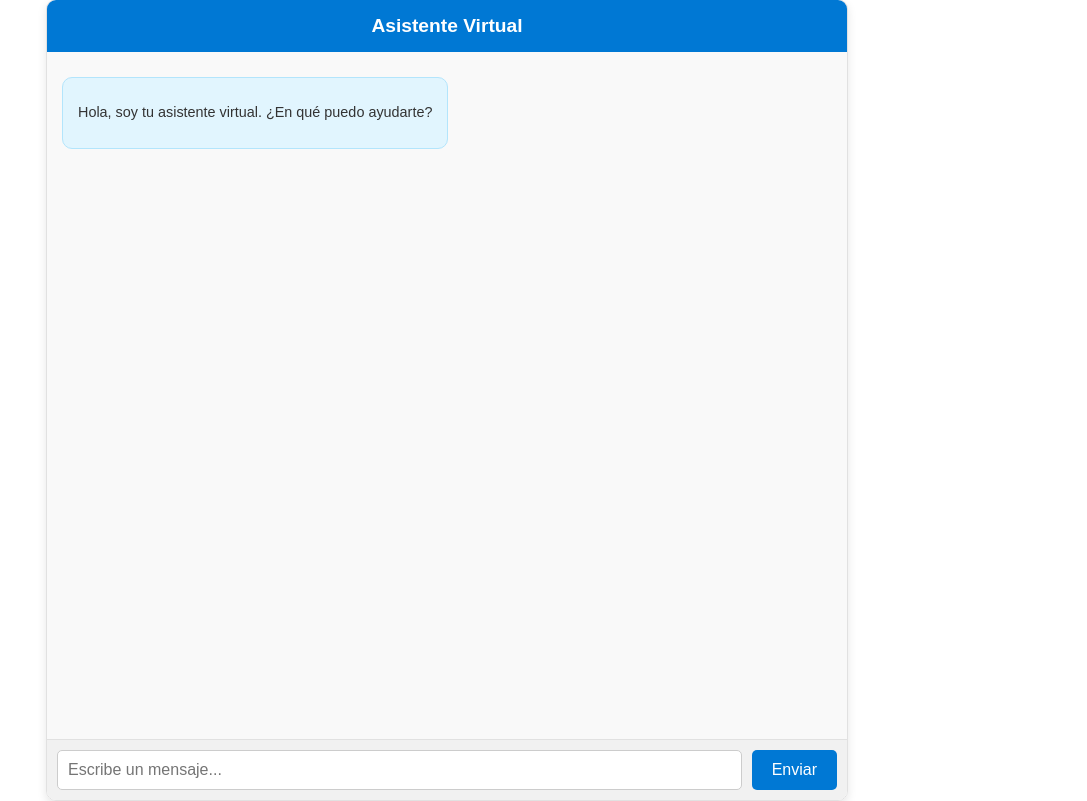
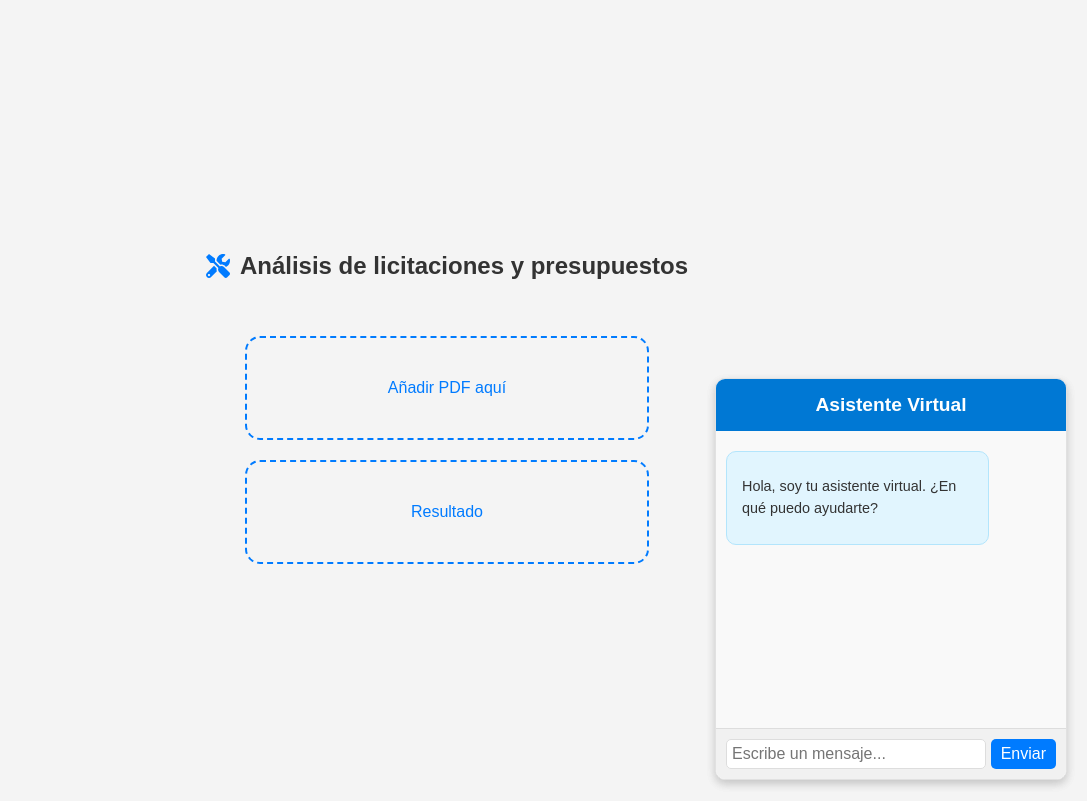
Before and after one commit to Arstac/chatbot-frontend, a React (Create React App) app: page / in a window 1280 px wide. Shown: the whole page, without its empty margins (193-1280 px from the left). Built offline with nearby package versions, Linux system fonts and the light colour scheme.

Commit message:
implemented ne design of chat

```diff
--- a/package.json
+++ b/package.json
@@ -7,9 +7,11 @@
     "@testing-library/react": "^13.4.0",
     "@testing-library/user-event": "^13.5.0",
     "axios": "^1.7.8",
+    "lucide-react": "^0.475.0",
     "plotly.js": "^2.35.2",
     "react": "^18.3.1",
     "react-dom": "^18.3.1",
+    "react-icons": "^5.4.0",
     "react-markdown": "^9.0.1",
     "react-plotly.js": "^2.6.0",
     "react-scripts": "5.0.1",
--- a/public/index.html
+++ b/public/index.html
@@ -1,43 +1,13 @@
 <!DOCTYPE html>
-<html lang="en">
-  <head>
-    <meta charset="utf-8" />
-    <link rel="icon" href="%PUBLIC_URL%/favicon.ico" />
-    <meta name="viewport" content="width=device-width, initial-scale=1" />
-    <meta name="theme-color" content="#000000" />
-    <meta
-      name="description"
-      content="Web site created using create-react-app"
-    />
-    <link rel="apple-touch-icon" href="%PUBLIC_URL%/logo192.png" />
-    <!--
-      manifest.json provides metadata used when your web app is installed on a
-      user's mobile device or desktop. See https://developers.google.com/web/fundamentals/web-app-manifest/
-    -->
-    <link rel="manifest" href="%PUBLIC_URL%/manifest.json" />
-    <!--
-      Notice the use of %PUBLIC_URL% in the tags above.
-      It will be replaced with the URL of the `public` folder during the build.
-      Only files inside the `public` folder can be referenced from the HTML.
+<html lang="es">
+<head>
+    <meta charset="UTF-8">
+    <meta name="viewport" content="width=device-width, initial-scale=1.0">
+    <title>Chatbot</title>
+</head>
+<body>
+    <div id="root"></div>  <!-- Aquí React montará el Chatbot -->
 
-      Unlike "/favicon.ico" or "favicon.ico", "%PUBLIC_URL%/favicon.ico" will
-      work correctly both with client-side routing and a non-root public URL.
-      Learn how to configure a non-root public URL by running `npm run build`.
-    -->
-    <title>React App</title>
-  </head>
-  <body>
-    <noscript>You need to enable JavaScript to run this app.</noscript>
-    <div id="root"></div>
-    <!--
-      This HTML file is a template.
-      If you open it directly in the browser, you will see an empty page.
-
-      You can add webfonts, meta tags, or analytics to this file.
-      The build step will place the bundled scripts into the <body> tag.
-
-      To begin the development, run `npm start` or `yarn start`.
-      To create a production bundle, use `npm run build` or `yarn build`.
-    -->
-  </body>
+    <script src="/static/js/bundle.js"></script>
+</body>
 </html>
--- a/src/App.css
+++ b/src/App.css
@@ -36,3 +36,75 @@
     transform: rotate(360deg);
   }
 }
+
+.header {
+  display: flex;
+  align-items: center;
+  gap: 10px;
+  margin-bottom: 20px;
+}
+
+.header-icon {
+  font-size: 24px;
+  color: #007bff;
+}
+
+.header-title {
+  font-size: 24px;
+  font-weight: bold;
+  color: #333;
+}
+
+
+body {
+    font-family: Arial, sans-serif;
+    display: flex;
+    justify-content: center;
+    align-items: center;
+    height: 100vh;
+    background-color: #f4f4f4;
+    margin: 0;
+    position: relative;
+}
+
+.container {
+    display: flex;
+    flex-direction: column;
+    justify-content: center;
+    align-items: center;
+    gap: 20px;
+}
+
+.placeholder {
+    width: 400px;
+    height: 100px;
+    border: 2px dashed #007bff;
+    display: flex;
+    justify-content: center;
+    align-items: center;
+    color: #007bff;
+    font-size: 1rem;
+    border-radius: 15px; /* Bordes curvos */
+}
+
+.chatbot-container {
+    position: fixed;
+    bottom: 20px;
+    right: 20px;
+    width: 300px;
+    height: 400px;
+    background: white;
+    box-shadow: 0 4px 10px rgba(0, 0, 0, 0.1);
+    border-radius: 10px;
+    overflow: hidden;
+}
+
+.pdf-upload {
+  cursor: pointer;
+  transition: background-color 0.3s, color 0.3s;
+}
+
+.pdf-upload:hover {
+  background-color: #007bff;
+  color: white;
+}
--- a/src/App.js
+++ b/src/App.js
@@ -1,10 +1,57 @@
-import React from 'react';
-import Chatbot from './Chatbot';
+import React, { useRef } from "react";
+import "./App.css";
+import Chatbot from "./Chatbot";
+import { FaTools } from "react-icons/fa";
+import UploadPDFButton from './components/UploadPDFButton';
 
 function App() {
+  const fileInputRef = useRef(null);
+
+  const handleFileClick = () => {
+    fileInputRef.current.click();
+  };
+
+  const handleFileChange = async (event) => {
+    const file = event.target.files[0];
+    if (file && file.type === "application/pdf") {
+      const formData = new FormData();
+      formData.append("file", file);
+      try {
+        const response = await fetch("http://localhost:8000/upload-pdf/", {
+          method: "POST",
+          body: formData,
+        });
+
+        const data = await response.json();
+        document.getElementById("result").innerText = "PDF subido con éxito";
+      } catch (error) {
+        document.getElementById("result").innerText = "Error al subir el PDF";
+      }
+    } else {
+      alert("Por favor, selecciona un archivo PDF válido.");
+    }
+  };
+
   return (
-    <div style={{ display: 'flex', justifyContent: 'center', alignItems: 'center', height: '100vh' }}>
-      <Chatbot />
+    <div className="container">
+      <header className="header">
+        <FaTools className="header-icon" />
+        <h1 className="header-title">Análisis de licitaciones y presupuestos</h1>
+      </header>
+      <input
+        type="file"
+        ref={fileInputRef}
+        style={{ display: "none" }}
+        accept="application/pdf"
+        onChange={handleFileChange}
+      />
+      <div className="placeholder pdf-upload" onClick={handleFileClick}>
+        Añadir PDF aquí
+      </div>
+      <div className="placeholder result" id="result">Resultado</div>
+      <div className="chatbot-container">
+        <Chatbot />
+      </div>
     </div>
   );
 }
--- a/src/Chatbot.css
+++ b/src/Chatbot.css
@@ -121,3 +121,47 @@
     border-left: 5px solid #007bff;
     font-size: 14px;
   }
+
+  .chatbot-container {
+    position: fixed;
+    bottom: 20px;
+    right: 20px;
+    width: 350px;
+    max-height: 50vh;
+    background: white;
+    box-shadow: 0 4px 10px rgba(0, 0, 0, 0.1);
+    border-radius: 10px;
+    overflow: hidden;
+    display: flex;
+    flex-direction: column;
+}
+
+.chatbot-messages {
+    flex-grow: 1;
+    overflow-y: auto;
+    padding: 10px;
+    max-height: 40vh;
+}
+
+.chatbot-input {
+    display: flex;
+    padding: 10px;
+    border-top: 1px solid #ddd;
+}
+
+.chatbot-input input {
+    flex: 1;
+    padding: 5px;
+    border: 1px solid #ddd;
+    border-radius: 5px;
+}
+
+.chatbot-input button {
+    margin-left: 5px;
+    background: #007bff;
+    color: white;
+    border: none;
+    padding: 5px 10px;
+    cursor: pointer;
+    border-radius: 5px;
+}
--- a/src/Chatbot.js
+++ b/src/Chatbot.js
@@ -11,7 +11,6 @@ function Chatbot() {
     { sender: 'bot', text: 'Hola, soy tu asistente virtual. ¿En qué puedo ayudarte?', type: 'text' },
   ]);
   const [input, setInput] = useState('');
-  const [expandedMessage, setExpandedMessage] = useState(null);
   const messagesEndRef = useRef(null);
 
   const scrollToBottom = () => {
@@ -24,10 +23,6 @@ function Chatbot() {
     scrollToBottom();
   }, [messages]);
 
-  const toggleDetails = (index) => {
-    setExpandedMessage(expandedMessage === index ? null : index);
-  };
-
   const handleSend = async () => {
     if (input.trim() === '') return;
 
@@ -36,42 +31,22 @@ function Chatbot() {
     setInput('');
 
     try {
-      let botResponse;
-      let endpoint = null;
+      const response = await axios.post(API_BASE_URL, {
+        message: input,
+      });
 
-      if (input.toLowerCase().includes('costo final')) {
-        endpoint = `${API_BASE_URL}/costo_final/`;
-      } else if (input.toLowerCase().includes('duración real')) {
-        endpoint = `${API_BASE_URL}/duracion_real/`;
-      } else if (input.toLowerCase().includes('satisfacción cliente')) {
-        endpoint = `${API_BASE_URL}/satisfaccion_cliente/`;
-      } else if (input.toLowerCase().includes('desviación presupuestaria')) {
-        endpoint = `${API_BASE_URL}/desviacion_presupuestaria/`;
-      }
+      const { response: botResponse, type } = response.data;
 
-      if (endpoint) {
-        const requestData = {
-          features: [100, 1, 2000, 0, 1, 50, 75]
-        };
-        const response = await axios.post(endpoint, requestData);
-        botResponse = response.data;
+      console.log("Bot response:", botResponse);
 
-        setMessages((prevMessages) => [
-          ...prevMessages,
-          { sender: 'bot', type: 'prediction', prediction: botResponse }
-        ]);
-      } else {
-        const response = await axios.post('http://localhost:8000/api/chatbot/', { message: input });
-        botResponse = response.data.response;
+      const botMessage =
+        type === 'chart'
+          ? { sender: 'bot', type: 'chart', chartData: typeof botResponse === 'string' ? JSON.parse(botResponse) : botResponse }
+          : { sender: 'bot', type: 'text', text: botResponse };
 
-        setMessages((prevMessages) => [
-          ...prevMessages,
-          { sender: 'bot', type: 'text', text: botResponse }
-        ]);
-      }
+      setMessages((prevMessages) => [...prevMessages, botMessage]);
     } catch (error) {
       console.error('Error al enviar el mensaje:', error);
-      setMessages((prevMessages) => [...prevMessages, { sender: 'bot', type: 'text', text: 'Ocurrió un error. Inténtalo de nuevo.' }]);
     }
   };
 
@@ -81,22 +56,26 @@ function Chatbot() {
       <div className="chatbot-messages">
         {messages.map((msg, index) => (
           <div key={index} className={`message ${msg.sender}`}>
-            {msg.type === 'prediction' ? (
-              <div className="prediction-container">
-                <h4>🔍 Resultado de Predicción</h4>
-                {Object.entries(msg.prediction).map(([key, value]) => (
-                  <p key={key}><strong>{key}:</strong> {value}</p>
-                ))}
-                <button className="details-button" onClick={() => toggleDetails(index)}>
-                  {expandedMessage === index ? "Ocultar detalles" : "Ver detalles"}
-                </button>
-                {expandedMessage === index && (
-                  <div className="details-box">
-                    <p>📊 Esta predicción se basa en modelos de Machine Learning entrenados con datos de construcción.</p>
-                    <p>⚙️ Para obtener mejores resultados, asegúrate de proporcionar datos precisos.</p>
-                    <p>📅 Predicción realizada el: {new Date().toLocaleString()}</p>
-                  </div>
-                )}
+            {msg.type === 'chart' ? (
+              <div className="plot-container">
+                <h4>{msg.chartData.title}</h4>
+                <Plot
+                  data={[
+                    {
+                      x: msg.chartData.chart_data.x,
+                      y: msg.chartData.chart_data.y,
+                      type: msg.chartData.chart_data.type || 'scatter',
+                      mode: msg.chartData.chart_data.mode || 'lines+markers',
+                      name: msg.chartData.chart_data.name || '',
+                    },
+                  ]}
+                  layout={{
+                    title: msg.chartData.title || 'Gráfico',
+                    xaxis: { title: 'Eje X' },
+                    yaxis: { title: 'Eje Y' },
+                    responsive: true,
+                  }}
+                />
               </div>
             ) : (
               <div className="message-content">
--- /dev/null
+++ b/src/components/UploadPDFButton.js
@@ -0,0 +1,33 @@
+import React, { useState } from 'react';
+import { Plus } from 'lucide-react'; // Usamos Lucide para el ícono
+
+function UploadPDFButton({ onUpload }) {
+  const [selectedFile, setSelectedFile] = useState(null);
+
+  const handleFileChange = (event) => {
+    const file = event.target.files[0];
+    if (file && file.type === "application/pdf") {
+      setSelectedFile(file);
+      onUpload(file);
+    } else {
+      alert("Por favor, selecciona un archivo PDF válido.");
+    }
+  };
+
+  return (
+    <div className="upload-container">
+      <input
+        type="file"
+        accept="application/pdf"
+        onChange={handleFileChange}
+        style={{ display: 'none' }}
+        id="fileInput"
+      />
+      <label htmlFor="fileInput" className="upload-button">
+        <Plus size={24} />
+      </label>
+    </div>
+  );
+}
+
+export default UploadPDFButton;
```
Also changed, not shown: 2 other files (tests, documents, lock files or other folders).
